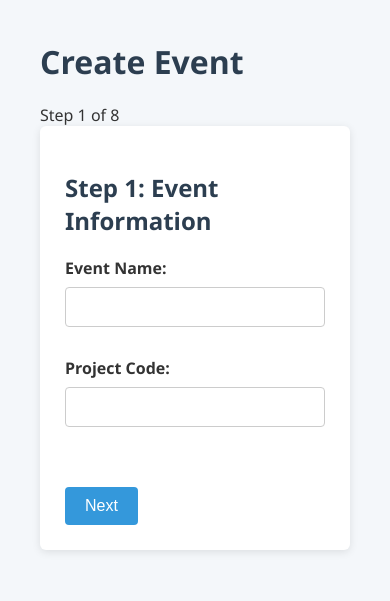
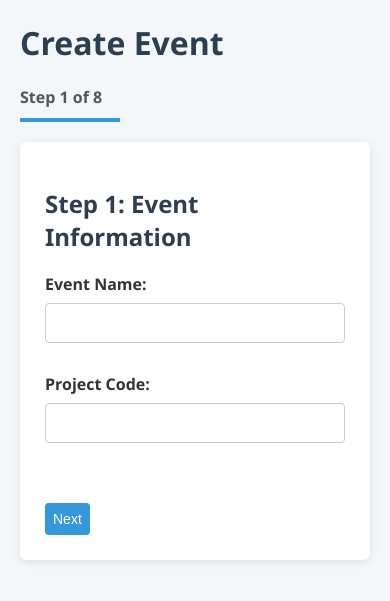
Before and after one commit to Praveenkorra6/flask-texting-platform, a Flask app: page /eventcreate in a window 390 px wide. Shown: the top 601 px of the page. Run offline with Flask 3, Linux system fonts and the light colour scheme.

Commit message:
Update style.css

```diff
--- a/static/style.css
+++ b/static/style.css
@@ -62,6 +62,23 @@ button:hover, .nav-buttons a:hover, input[type="submit"]:hover {
     display: block;
 }
 
+.step-indicator {
+    font-weight: 600;
+    margin-bottom: 20px;
+    color: #555;
+}
+
+.step-indicator::after {
+    content: "";
+    display: block;
+    height: 4px;
+    background-color: #3498db;
+    margin-top: 10px;
+    width: 100%;
+    max-width: 100px;
+}
+
+
 .error {
     color: #d93025;
     background: #ffe6e6;
@@ -78,3 +95,12 @@ button:hover, .nav-buttons a:hover, input[type="submit"]:hover {
 label {
     font-weight: 600;
 }
+@media (max-width: 600px) {
+    input, select, textarea, button {
+        font-size: 14px;
+        padding: 8px;
+    }
+    body {
+        margin: 20px;
+    }
+}
```
